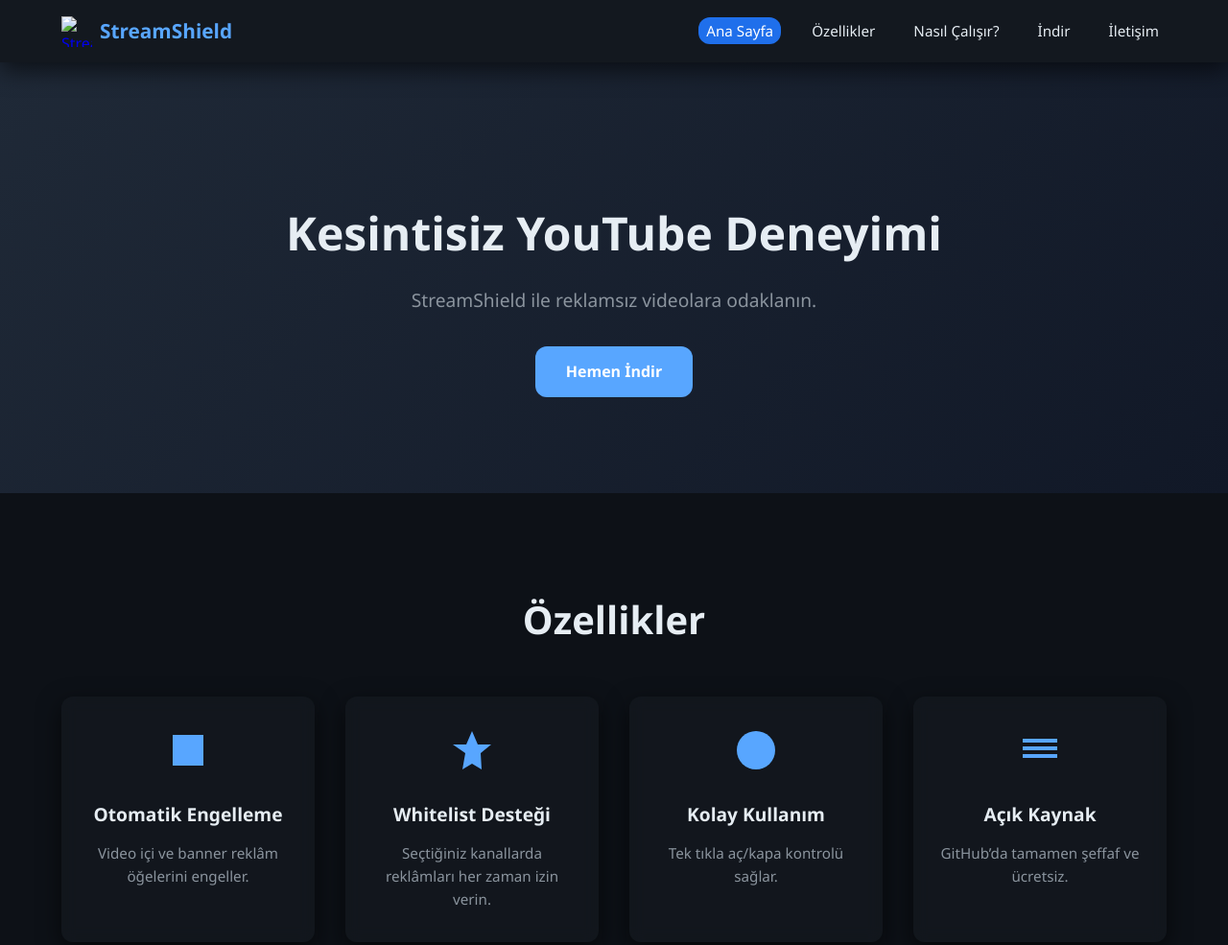
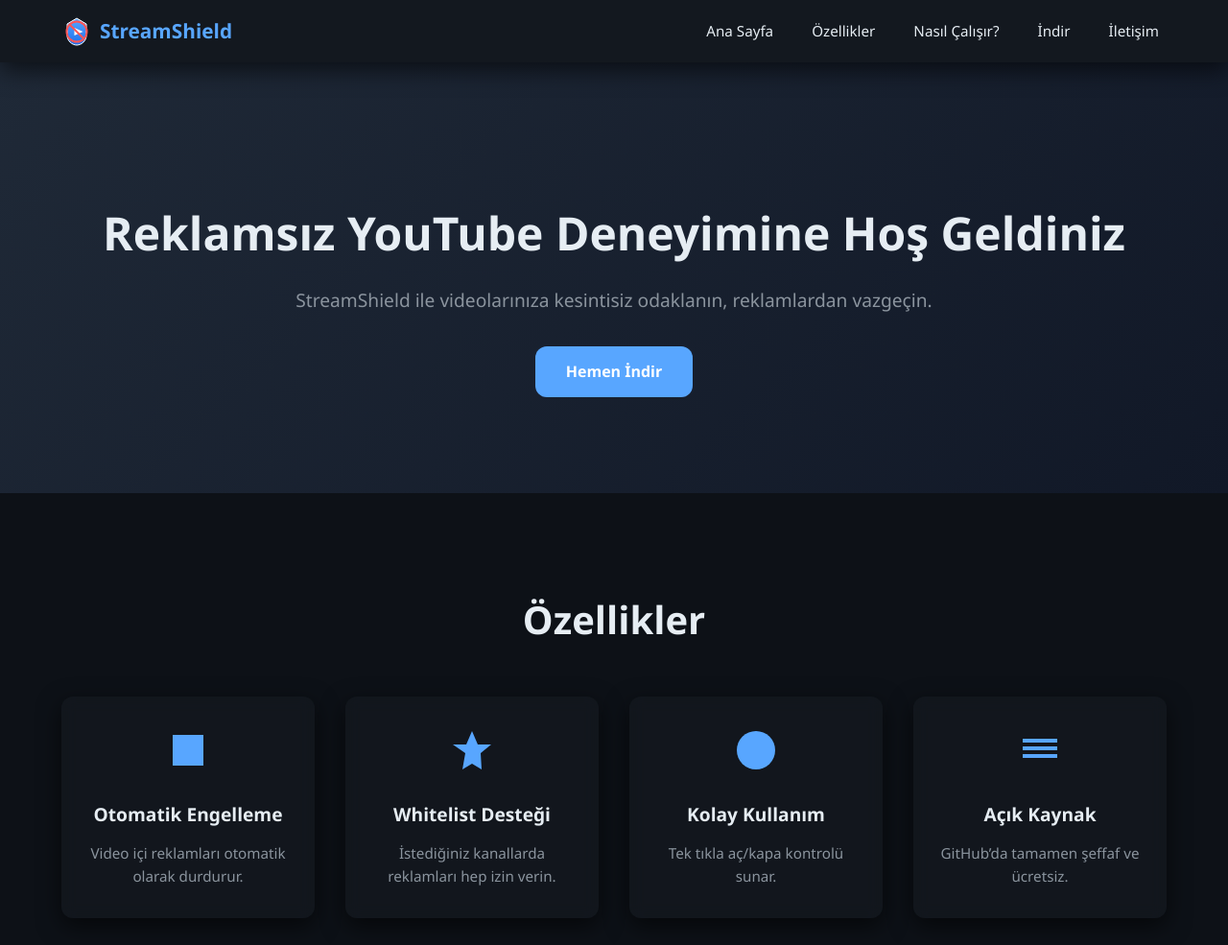
Before and after one commit to pozstudiox/StreamShield, a browser extension: page website/index.html in a window 1280 px wide. Shown: the top 985 px of the page at 96% size. Drawn offline with Linux system fonts and the light colour scheme.

Commit message:
Update index.html

```diff
--- a/website/index.html
+++ b/website/index.html
@@ -7,12 +7,25 @@
   <link rel="stylesheet" href="style.css"/>
 </head>
 <body>
-
-  <!-- NAVBAR -->
+  <!-- NAVBAR: inline SVG logo -->
   <nav class="navbar">
     <div class="container">
-      <a href="#hero" class="logo">
-        <img src="icons/streamshield48.png" alt="StreamShield Logo" class="logo-img"/>
+      <a href="#" class="logo">
+        <svg class="logo-img" width="32" height="32" viewBox="0 0 128 128"
+             xmlns="http://www.w3.org/2000/svg">
+          <defs>
+            <linearGradient id="grad1" x1="0.5" y1="0" x2="0.5" y2="1">
+              <stop offset="0%" stop-color="#58a6ff"/>
+              <stop offset="100%" stop-color="#1f6feb"/>
+            </linearGradient>
+          </defs>
+          <path d="M64 8 L24 32 L24 80 C24 102 44 120 64 120 C84 120 104 102 104 80 L104 32 Z"
+                fill="url(#grad1)" stroke="#fff" stroke-width="4"/>
+          <polygon points="54,48 90,64 54,80" fill="#fff"/>
+          <circle cx="64" cy="64" r="42" fill="none" stroke="#ff5555" stroke-width="8"/>
+          <line x1="38" y1="38" x2="90" y2="90"
+                stroke="#ff5555" stroke-width="8" stroke-linecap="round"/>
+        </svg>
         <span class="logo-text">StreamShield</span>
       </a>
       <ul class="menu">
@@ -26,35 +39,35 @@
   </nav>
 
   <!-- HERO -->
-  <section id="hero" class="hero fade-in">
+  <section id="hero" class="hero">
     <div class="container hero-content">
-      <h1>Kesintisiz YouTube Deneyimi</h1>
-      <p>StreamShield ile reklamsız videolara odaklanın.</p>
+      <h1>Reklamsız YouTube Deneyimine Hoş Geldiniz</h1>
+      <p>StreamShield ile videolarınıza kesintisiz odaklanın, reklamlardan vazgeçin.</p>
       <a href="#download" class="btn">Hemen İndir</a>
     </div>
   </section>
 
   <!-- ÖZELLİKLER -->
-  <section id="features" class="features fade-in">
+  <section id="features" class="features">
     <div class="container">
       <h2>Özellikler</h2>
       <div class="feature-grid">
-        <div class="feature-card fade-in">
+        <div class="feature-card">
           <svg class="icon" viewBox="0 0 24 24"><path d="M4 4h16v16H4z"/></svg>
           <h3>Otomatik Engelleme</h3>
-          <p>Video içi ve banner reklâm öğelerini engeller.</p>
+          <p>Video içi reklamları otomatik olarak durdurur.</p>
         </div>
-        <div class="feature-card fade-in">
+        <div class="feature-card">
           <svg class="icon" viewBox="0 0 24 24"><path d="M12 2l3 7h7l-5.5 4.5L17 22l-5-3-5 3 1.5-8.5L2 9h7z"/></svg>
           <h3>Whitelist Desteği</h3>
-          <p>Seçtiğiniz kanallarda reklâmları her zaman izin verin.</p>
+          <p>İstediğiniz kanallarda reklamları hep izin verin.</p>
         </div>
-        <div class="feature-card fade-in">
+        <div class="feature-card">
           <svg class="icon" viewBox="0 0 24 24"><circle cx="12" cy="12" r="10"/></svg>
           <h3>Kolay Kullanım</h3>
-          <p>Tek tıkla aç/kapa kontrolü sağlar.</p>
+          <p>Tek tıkla aç/kapa kontrolü sunar.</p>
         </div>
-        <div class="feature-card fade-in">
+        <div class="feature-card">
           <svg class="icon" viewBox="0 0 24 24"><path d="M3 6h18v2H3zm0 4h18v2H3zm0 4h18v2H3z"/></svg>
           <h3>Açık Kaynak</h3>
           <p>GitHub’da tamamen şeffaf ve ücretsiz.</p>
@@ -64,21 +77,22 @@
   </section>
 
   <!-- NASIL ÇALIŞIR -->
-  <section id="how" class="how fade-in">
+  <section id="how" class="how">
     <div class="container">
       <h2>Nasıl Çalışır?</h2>
       <ol class="steps">
-        <li><span class="step-number"></span>Chrome’a StreamShield uzantısını ekleyin.</li>
-        <li><span class="step-number"></span>Popup’tan reklam engellemeyi aktif edin.</li>
-        <li><span class="step-number"></span>YouTube’da reklâmlardan kurtulun.</li>
+        <li><span class="step-number">1</span> Chrome’a StreamShield uzantısını ekleyin.</li>
+        <li><span class="step-number">2</span> Popup’tan “Reklam Engelleme”yi aktif edin.</li>
+        <li><span class="step-number">3</span> YouTube’a gidin, kesintisiz videoların tadını çıkarın.</li>
       </ol>
     </div>
   </section>
 
   <!-- İNDİR -->
-  <section id="download" class="download fade-in">
+  <section id="download" class="download">
     <div class="container">
       <h2>Hemen İndir</h2>
+      <p>Chrome Web Mağaza’dan yükleyin veya kaynak kodu inceleyin.</p>
       <div class="btn-group">
         <a href="https://chrome.google.com/webstore" class="btn">Web Mağaza</a>
         <a href="https://github.com/pozstudiox/StreamShield.git" class="btn outline">GitHub</a>
@@ -86,26 +100,21 @@
     </div>
   </section>
 
-  <!-- İLETİŞİM / FOOTER -->
-  <footer id="contact" class="footer fade-in">
+  <!-- FOOTER -->
+  <footer id="contact" class="footer">
     <div class="container footer-grid">
       <div>
         <h3>İletişim</h3>
-        <p>Email: <a href="mailto:streamshield@stream-shieldx.vercel.app">streamshield@stream-shieldx.vercel.app</a></p>
+        <p>Email: <a href="mailto:destek@streamshield.local">destek@streamshield.local</a></p>
       </div>
       <div>
         <h3>Sosyal</h3>
-        <p><a href="#">Twitter</a> | <a href="https://github.com/pozstudiox">GitHub</a></p>
+        <p><a href="#">Twitter</a> | <a href="#">GitHub</a></p>
       </div>
       <div>
-        <h3>© 2025 PozStudio</h3>
+        <h3>© 2025 StreamShield</h3>
       </div>
     </div>
   </footer>
-
-  <!-- Back to Top -->
-  <button id="back-to-top" title="Yukarı">↑</button>
-
-  <script src="script.js"></script>
 </body>
 </html>
```
